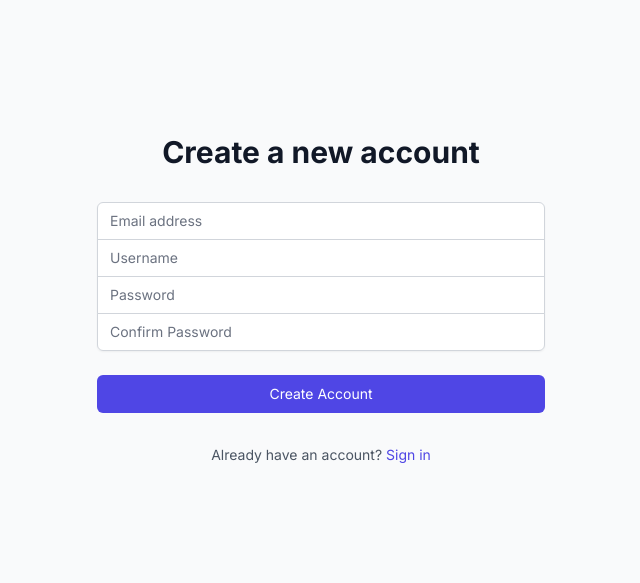
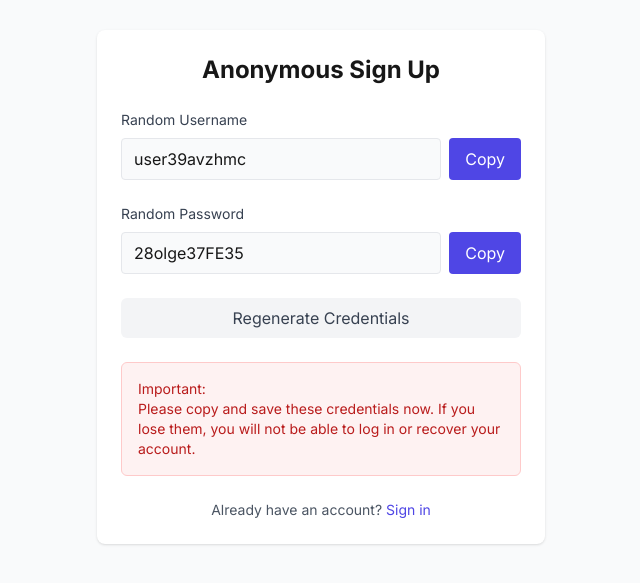
Before and after one commit to Sam06002/WhisperFeedTest2, a Next.js app: page /signup in a window 1280 px wide. Shown: the part 113-696 px from the top of the page, without its empty margins (319-959 px from the left). Built offline with nearby package versions, Linux system fonts and the light colour scheme.

Commit message:
feat: implement anonymous signup with random credentials

```diff
--- a/app/signup/page.tsx
+++ b/app/signup/page.tsx
@@ -1,127 +1,87 @@
-'use client';
+"use client";
+import React, { useState } from "react";
 
-import { useState } from 'react';
-import { useRouter } from 'next/navigation';
+// Functions to generate random credentials
+function randomUsername() {
+  return "user" + Math.random().toString(36).slice(2, 10);
+}
+function randomPassword() {
+  return Math.random().toString(36).slice(2, 10) + Math.random().toString(36).slice(2, 6).toUpperCase();
+}
 
 export default function SignupPage() {
-  const [email, setEmail] = useState('');
-  const [username, setUsername] = useState('');
-  const [password, setPassword] = useState('');
-  const [confirmPassword, setConfirmPassword] = useState('');
-  const [error, setError] = useState('');
-  const router = useRouter();
+  const [username, setUsername] = useState(randomUsername());
+  const [password, setPassword] = useState(randomPassword());
+  const [copiedField, setCopiedField] = useState<null | "username" | "password">(null);
 
-  const handleSubmit = async (e: React.FormEvent) => {
-    e.preventDefault();
-
-    if (password !== confirmPassword) {
-      setError('Passwords do not match');
-      return;
+  function handleCopy(value: string, which: "username" | "password") {
+    navigator.clipboard.writeText(value);
+    setCopiedField(which);
+    setTimeout(() => setCopiedField(null), 1200);
   }
 
-    setError('');
-
-    try {
-      // TODO: Implement actual signup logic
-      console.log('Signup attempt with:', { email, username });
-      // For now, just redirect to home
-      router.push('/');
-    } catch (err) {
-      setError('Failed to create account. Please try again.');
-      console.error('Signup error:', err);
+  function handleRegenerate() {
+    setUsername(randomUsername());
+    setPassword(randomPassword());
   }
-  };
 
   return (
     <div className="min-h-screen flex items-center justify-center bg-gray-50 py-12 px-4 sm:px-6 lg:px-8">
-      <div className="max-w-md w-full space-y-8">
-        <div>
-          <h2 className="mt-6 text-center text-3xl font-extrabold text-gray-900">
-            Create a new account
-          </h2>
-        </div>
-        <form className="mt-8 space-y-6" onSubmit={handleSubmit}>
-          {error && (
-            <div className="rounded-md bg-red-50 p-4">
-              <div className="text-sm text-red-700">{error}</div>
-            </div>
-          )}
-          <div className="rounded-md shadow-sm -space-y-px">
-            <div>
-              <label htmlFor="email" className="sr-only">
-                Email address
-              </label>
+      <div className="bg-white rounded-lg shadow p-6 max-w-md w-full">
+        <h1 className="text-2xl font-extrabold mb-6 text-center">Anonymous Sign Up</h1>
+        <div className="mb-6">
+          <label className="block text-sm font-medium text-gray-700 mb-2">Random Username</label>
+          <div className="flex gap-2">
             <input
-                id="email"
-                name="email"
-                type="email"
-                autoComplete="email"
-                required
-                className="appearance-none rounded-none relative block w-full px-3 py-2 border border-gray-300 placeholder-gray-500 text-gray-900 rounded-t-md focus:outline-none focus:ring-indigo-500 focus:border-indigo-500 focus:z-10 sm:text-sm"
-                placeholder="Email address"
-                value={email}
-                onChange={(e) => setEmail(e.target.value)}
+              className="flex-1 px-3 py-2 border rounded bg-gray-50"
+              value={username}
+              readOnly
             />
-            </div>
-            <div>
-              <label htmlFor="username" className="sr-only">
-                Username
-              </label>
-              <input
-                id="username"
-                name="username"
-                type="text"
-                required
-                className="appearance-none rounded-none relative block w-full px-3 py-2 border border-gray-300 placeholder-gray-500 text-gray-900 focus:outline-none focus:ring-indigo-500 focus:border-indigo-500 focus:z-10 sm:text-sm"
-                placeholder="Username"
-                value={username}
-                onChange={(e) => setUsername(e.target.value)}
-              />
-            </div>
-            <div>
-              <label htmlFor="password" className="sr-only">
-                Password
-              </label>
-              <input
-                id="password"
-                name="password"
-                type="password"
-                autoComplete="new-password"
-                required
-                className="appearance-none rounded-none relative block w-full px-3 py-2 border border-gray-300 placeholder-gray-500 text-gray-900 focus:outline-none focus:ring-indigo-500 focus:border-indigo-500 focus:z-10 sm:text-sm"
-                placeholder="Password"
-                value={password}
-                onChange={(e) => setPassword(e.target.value)}
-              />
-            </div>
-            <div>
-              <label htmlFor="confirm-password" className="sr-only">
-                Confirm Password
-              </label>
-              <input
-                id="confirm-password"
-                name="confirm-password"
-                type="password"
-                autoComplete="new-password"
-                required
-                className="appearance-none rounded-none relative block w-full px-3 py-2 border border-gray-300 placeholder-gray-500 text-gray-900 rounded-b-md focus:outline-none focus:ring-indigo-500 focus:border-indigo-500 focus:z-10 sm:text-sm"
-                placeholder="Confirm Password"
-                value={confirmPassword}
-                onChange={(e) => setConfirmPassword(e.target.value)}
-              />
+            <button
+              type="button"
+              className={`px-4 py-2 rounded text-white font-medium ${
+                copiedField === "username" ? "bg-green-600" : "bg-indigo-600 hover:bg-indigo-700"
+              } transition-colors`}
+              onClick={() => handleCopy(username, "username")}
+            >
+              {copiedField === "username" ? "Copied!" : "Copy"}
+            </button>
           </div>
         </div>
-
-          <div>
+        <div className="mb-6">
+          <label className="block text-sm font-medium text-gray-700 mb-2">Random Password</label>
+          <div className="flex gap-2">
+            <input
+              className="flex-1 px-3 py-2 border rounded bg-gray-50"
+              value={password}
+              readOnly
+              type="text"
+            />
             <button
-              type="submit"
-              className="group relative w-full flex justify-center py-2 px-4 border border-transparent text-sm font-medium rounded-md text-white bg-indigo-600 hover:bg-indigo-700 focus:outline-none focus:ring-2 focus:ring-offset-2 focus:ring-indigo-500"
+              type="button"
+              className={`px-4 py-2 rounded text-white font-medium ${
+                copiedField === "password" ? "bg-green-600" : "bg-indigo-600 hover:bg-indigo-700"
+              } transition-colors`}
+              onClick={() => handleCopy(password, "password")}
             >
-              Create Account
+              {copiedField === "password" ? "Copied!" : "Copy"}
             </button>
           </div>
-        </form>
-        <div className="text-center">
+        </div>
+        <div className="mb-6">
+          <button
+            type="button"
+            className="w-full py-2 px-4 rounded-md font-medium bg-gray-100 text-gray-700 hover:bg-gray-200 transition-colors"
+            onClick={handleRegenerate}
+          >
+            Regenerate Credentials
+          </button>
+        </div>
+        <div className="p-4 bg-red-50 border border-red-200 rounded-md text-sm text-red-700">
+          <p className="font-medium">Important:</p>
+          <p>Please copy and save these credentials now. If you lose them, you will not be able to log in or recover your account.</p>
+        </div>
+        <div className="mt-6 text-center">
           <p className="text-sm text-gray-600">
             Already have an account?{' '}
             <a href="/login" className="font-medium text-indigo-600 hover:text-indigo-500">
```
Lines whose indentation alone changed are shown as unchanged.
